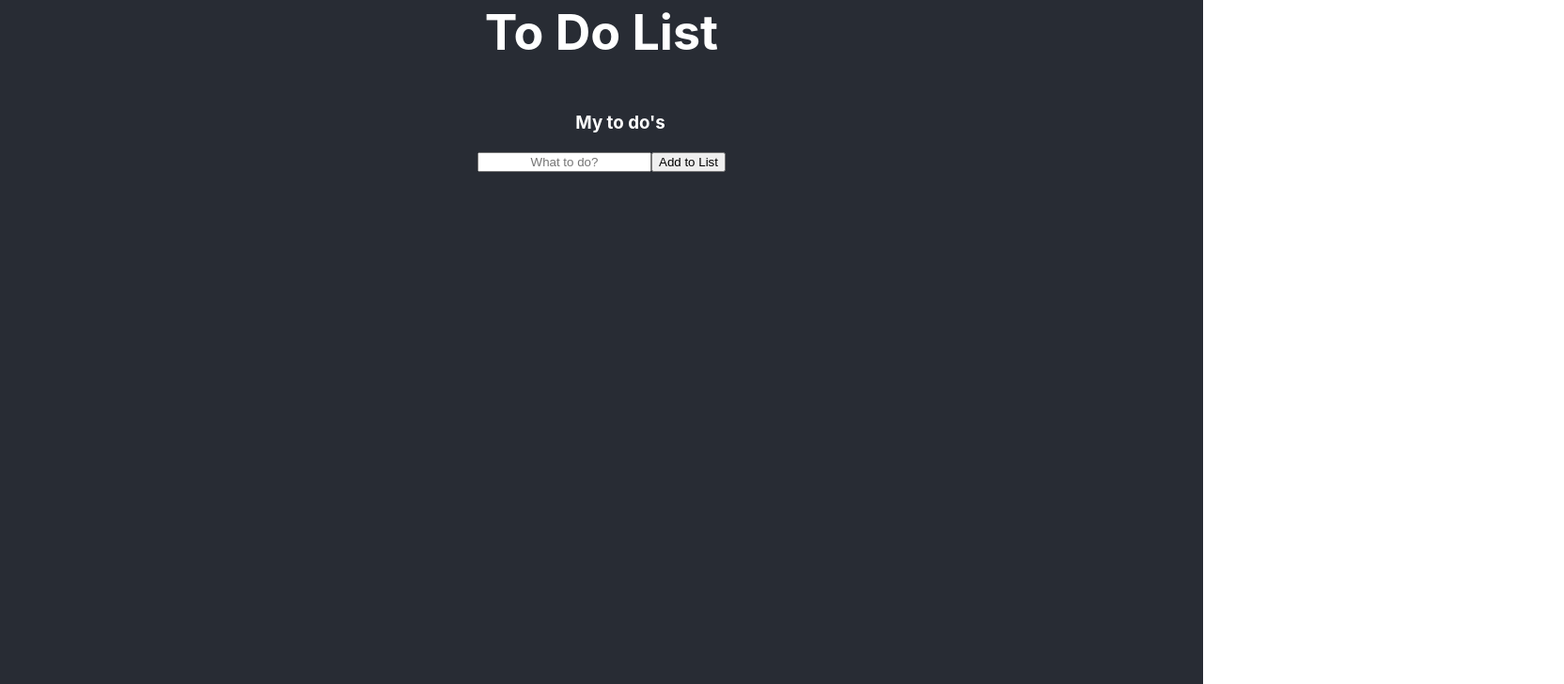
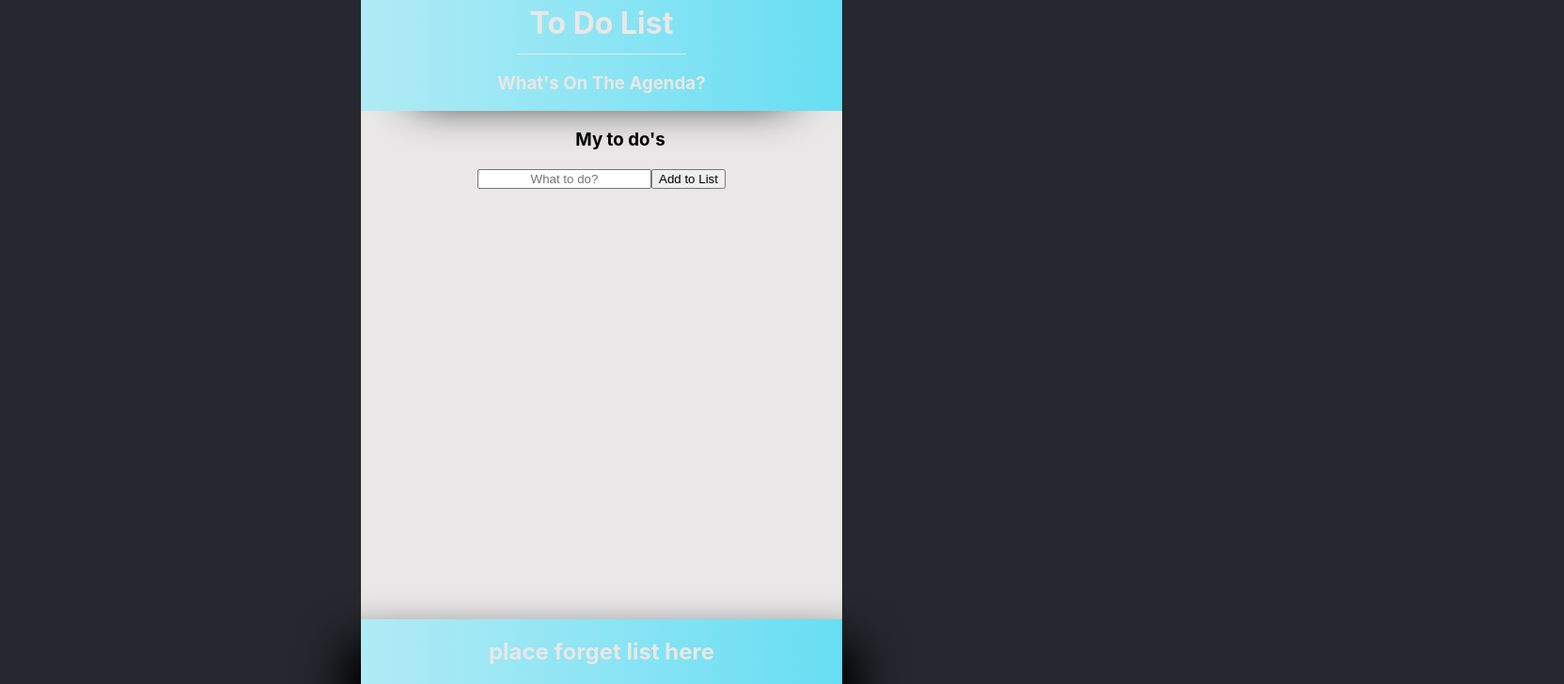
Before and after one commit to Mbarbotiko/new-to-do-list, a React (Create React App) app: page / in a window 1280 px wide. Shown: the part 72-800 px from the top of the page at 94% size, 1664 px wide, since content can reach past the window. Built offline with nearby package versions, Linux system fonts and the light colour scheme.

Commit message:
intial styling of header and footer

```diff
--- a/src/App.js
+++ b/src/App.js
@@ -17,9 +17,15 @@ class App extends Component {
     return (
       <div className="App">
         <header className="App-header">
+       {/* <div className = 'shadow'/> */}
+          <h1>Margarita's</h1>
           <h1>To Do List</h1>
+          <h3>What's On The Agenda?</h3>
         </header>
         <ToDoList />
+        <footer className='App-footer'>
+          <h2>place forget list here</h2>
+        </footer>
 
 
       </div>
--- a/src/App.scss
+++ b/src/App.scss
@@ -1,34 +1,50 @@
 @import 'VariableSetup.scss';//import shared colors/fonts/vars
 .App {
   text-align: center;
-  color: white;
-  background-color: #282c34;
-  // background-color: $testColor;
-
-  min-height: 100vh;
+  color:$blk;
+  background-color: $offWhite;
+  min-height:100vh;
+  max-width: 40vw;
+  position:relative;
   display: flex;
   flex-direction: column;
   align-items: center;
+  margin:auto;
+ // padding-bottom:5%;
 }
 
+.App-header, .App-footer{
+  background: linear-gradient(to right, $lightAqua, $aqua);
+  color:$offWhite;
+  width:100%;
+
+}
 .App-header {
-  /* justify-content: center; */
-  padding-top:5vh;
-  font-size: calc(10px + 2vmin);
-  color: white;
+  min-height:20vh;
+  display: flex;
+  flex-direction: column;
+  align-items: center;
+  box-shadow: 0vh 5.5vh 6vh -7vh black;
+ //add a box shadow x, y, blur, spread
+}
+.App-footer {
+  min-height:5vh;
+  position:absolute;
+  bottom:0;
+   //add a box shadow
+   box-shadow: 0vh 5.5vh 6vh 2.5vh black;
 }
 
-.List{
-list-style-type: none;
-}
-
-.List li{
-  float:left;
+h1{
+  // border-top:$offWhite solid 1px;
+  // border-bottom:$offWhite solid 1px;
+  width:35%;
+  margin:auto;
+  line-height: 200%;
 
 }
 
-
-.Input input{
-  text-align: center;
+.App-header h1:nth-child(-n + 2){
+  border-bottom:$offWhite solid 1px;
 
 }
--- a/src/VariableSetup.scss
+++ b/src/VariableSetup.scss
@@ -1,4 +1,8 @@
-$testColor:orange;
+$drkgray:rgb(39, 40, 47);
+$aqua : rgb(103, 222, 243);
+$lightAqua:rgb(177, 235, 245);
+$offWhite : rgb(233, 231, 231);
+$blk : black;
 
 
 
--- a/src/components/ToDoList.scss
+++ b/src/components/ToDoList.scss
@@ -0,0 +1,14 @@
+.List{
+    list-style-type: none;
+    }
+
+    .List li{
+      float:left;
+
+    }
+
+
+    .Input input{
+      text-align: center;
+
+    }
--- a/src/index.scss
+++ b/src/index.scss
@@ -1,4 +1,6 @@
 @import-normalize;
+@import 'VariableSetup.scss';//import shared colors/fonts/vars
+
 
 body {
   margin: 0;
@@ -7,7 +9,12 @@ body {
     sans-serif;
   -webkit-font-smoothing: antialiased;
   -moz-osx-font-smoothing: grayscale;
+  background-color:$drkgray;
+  overflow-x: hidden;
+
 }
+
+
 
 
 
```
